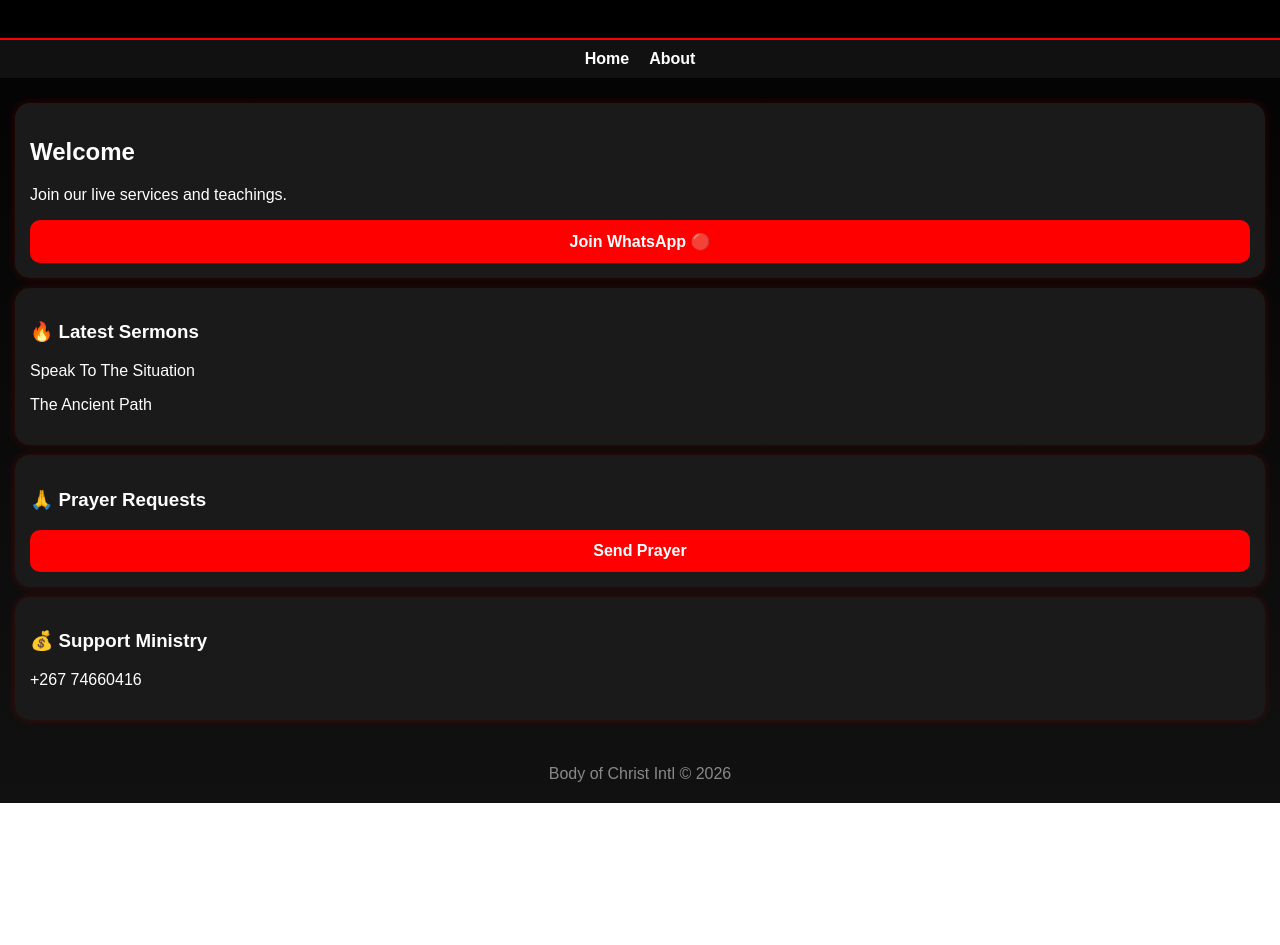
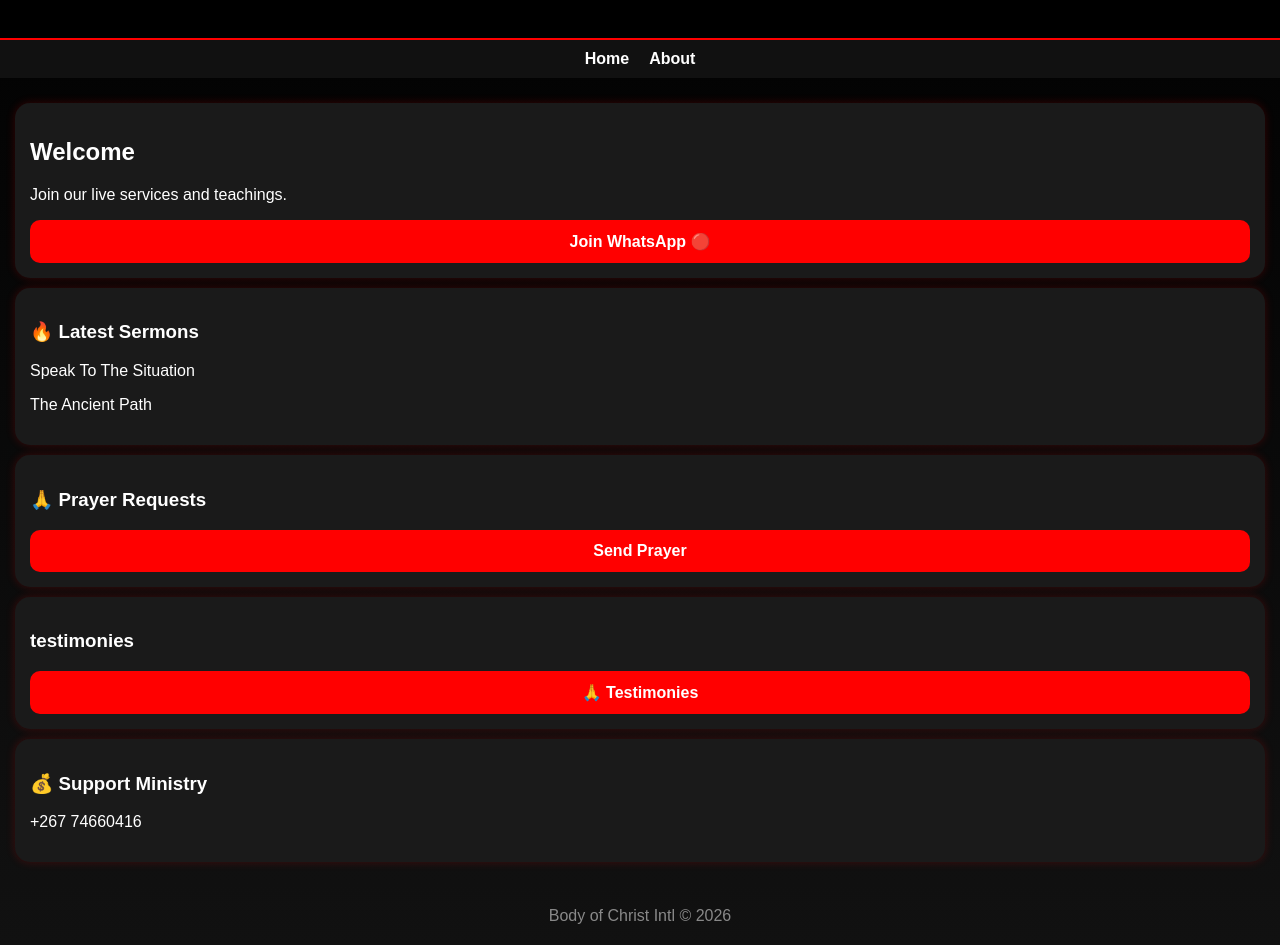
Before and after one commit to hood24546-debug/Bodyofchristintl-app2, a plain HTML site: page index.html in a window 1280 px wide. Shown: the part 127-1072 px from the top of the page. Before the commit the page ends 930 px from the top, so only its background shows below. Drawn offline with Linux system fonts and the light colour scheme.

Commit message:
Update index.html

```diff
--- a/index.html
+++ b/index.html
@@ -46,6 +46,10 @@
   </div>
 
   <div class="card">
+  <h3> testimonies </h3>
+  <a class="btn" href="testimonies.html">🙏 Testimonies</a>
+  </div>
+  <div class="card">
     <h3>💰 Support Ministry</h3>
     <p>+267 74660416</p>
   </div>
```
